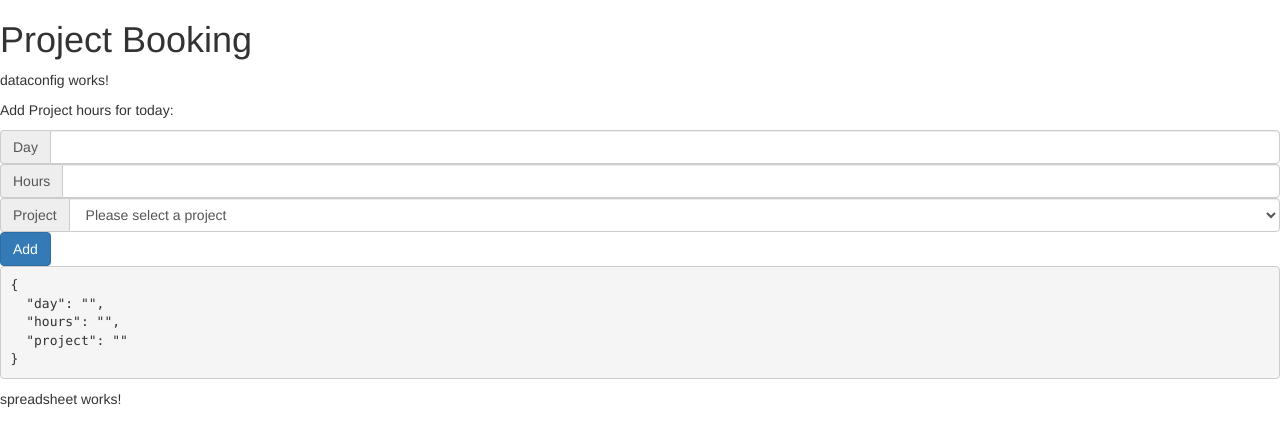
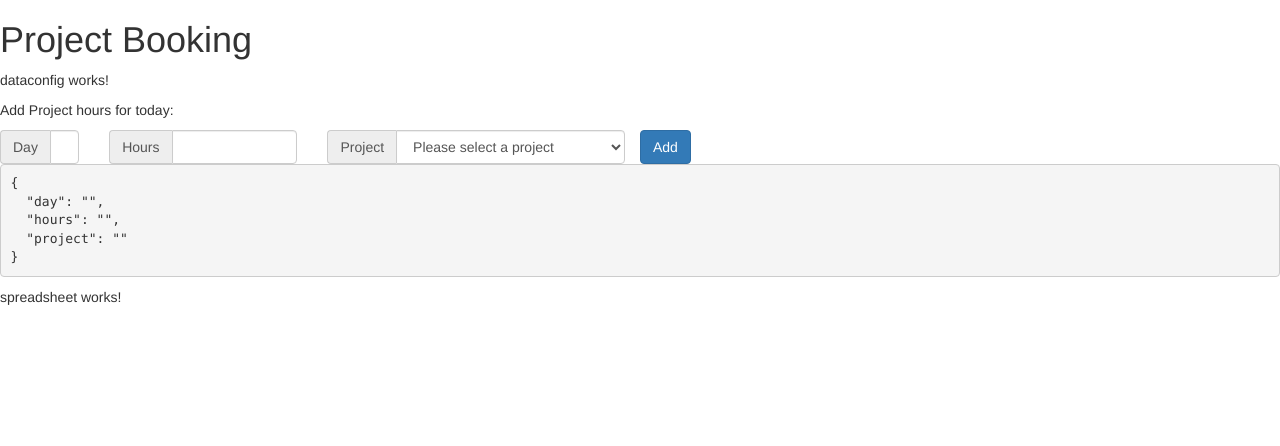
Before and after one commit to BernhardFuchs/project-booking, an Angular app: page / in a window 1280 px wide. Shown: the top 446 px of the page. Built offline with nearby package versions, Linux system fonts and the light colour scheme.

Commit message:
submit button added one line styling

```diff
--- a/src/app/enterdata/enterdata.component.html
+++ b/src/app/enterdata/enterdata.component.html
@@ -2,8 +2,10 @@
   Add Project hours for today:
 </p>
 
-<form novalidate [formGroup]="this.entryForm">
+<form novalidate [formGroup]="this.entryForm" (ngSubmit)="onSubmit()">
 
+  <div class="row">
+    <div class="col-lg-1">
       <div class="input-group"
         [ngClass]="{
           'has-success': day.valid && (day.dirty || day.touched),
@@ -12,7 +14,9 @@
         <span class="input-group-addon" id="basic-addon1">Day</span>
         <input class="form-control" type="number" formControlName="day">
       </div>
+    </div>
 
+    <div class="col-lg-2">
       <div class="input-group"
          [ngClass]="{
           'has-success': hours.valid && (hours.dirty || hours.touched),
@@ -21,7 +25,9 @@
         <span class="input-group-addon" id="basic-addon2">Hours</span>
         <input class="form-control" type="number" formControlName="hours">
       </div>
+    </div>
 
+    <div class="col-lg-3">
       <div class="input-group">
         <span class="input-group-addon" id="basic-addon3">Project</span>
         <select class="form-control" formControlName="project">
@@ -32,8 +38,12 @@
           </option>
         </select>
       </div>
+    </div>
 
+    <div class="input-group col-lg-2">
       <button type="submit" class="btn btn-primary">Add</button>
+    </div>
+  </div>
 
   <pre>{{entryForm.value | json}}</pre>
 </form>
--- a/src/app/enterdata/enterdata.component.ts
+++ b/src/app/enterdata/enterdata.component.ts
@@ -1,5 +1,4 @@
 import { Component, OnInit } from '@angular/core';
-import { Entry } from 'app/enterdata/entry.model';
 import {FormControl, FormGroup, Validators} from "@angular/forms";
 
 @Component({
@@ -13,10 +12,6 @@ export class EnterdataComponent implements OnInit {
   day: FormControl;
   hours: FormControl;
   project: FormControl;
-
-  entries: Entry[] = [
-    //new Entry(2, 12, 'Project b')
-  ];
 
   projects: string[] = [
     'Project A',
@@ -54,11 +49,11 @@ export class EnterdataComponent implements OnInit {
     });
   }
 
-  submitEntry(entryForm) {
-    /*console.log('submit received!!!');
-    this.entries.push(this.currentRow);
-    console.log(this.currentRow);
-    console.log(this.entries);
-    this.currentRow = new Entry(0, 0, "");*/
+  onSubmit() {
+    if (this.entryForm.valid) {
+      console.log("Form submitted");
+      this.entryForm.reset();
+    }
   }
+
 }
--- a/src/styles.css
+++ b/src/styles.css
@@ -1,2 +1,9 @@
 /* You can add global styles to this file, and also import other style files */
 @import '~bootstrap/dist/css/bootstrap.min.css';
+
+input::-webkit-outer-spin-button,
+input::-webkit-inner-spin-button {
+  /* display: none; <- Crashes Chrome on hover */
+  -webkit-appearance: none;
+  margin: 0; /* <-- Apparently some margin are still there even though it's hidden */
+}
```
Lines whose indentation alone changed are shown as unchanged.
